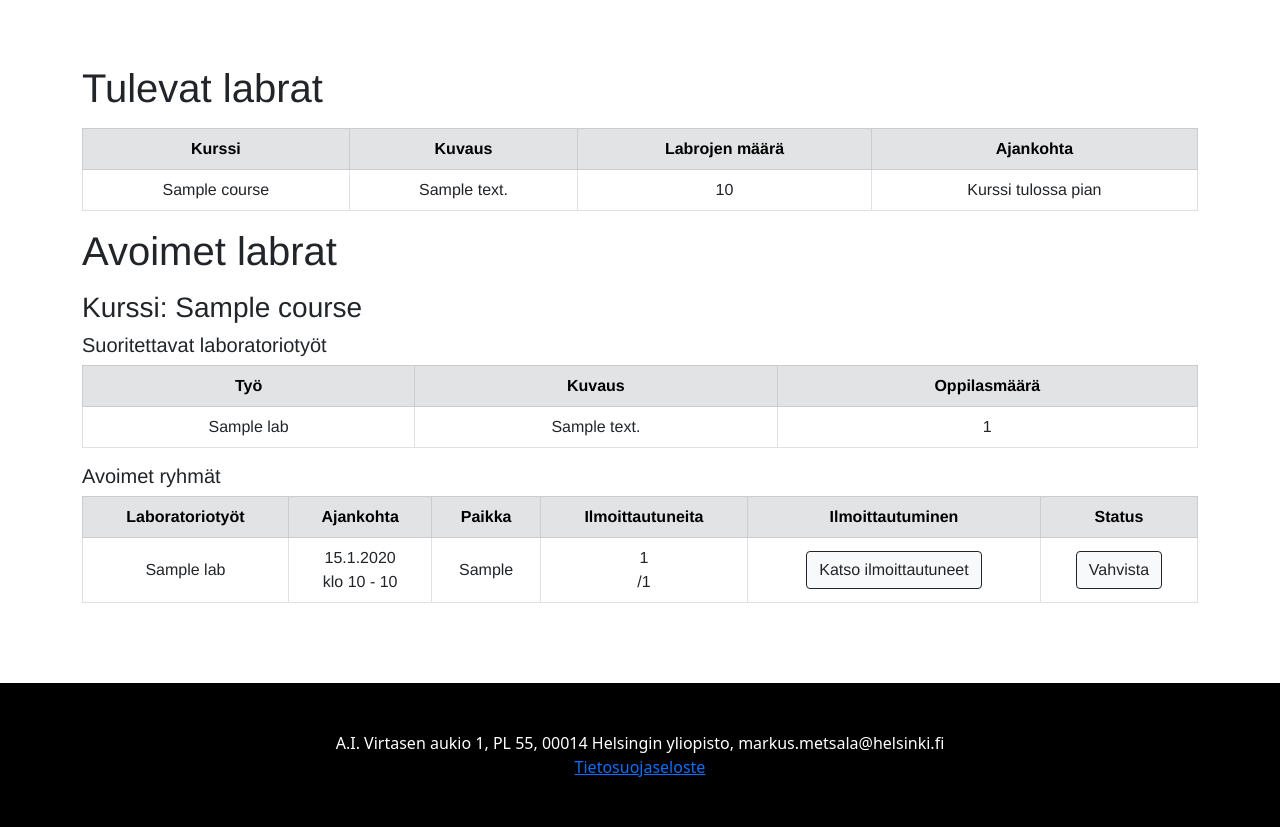
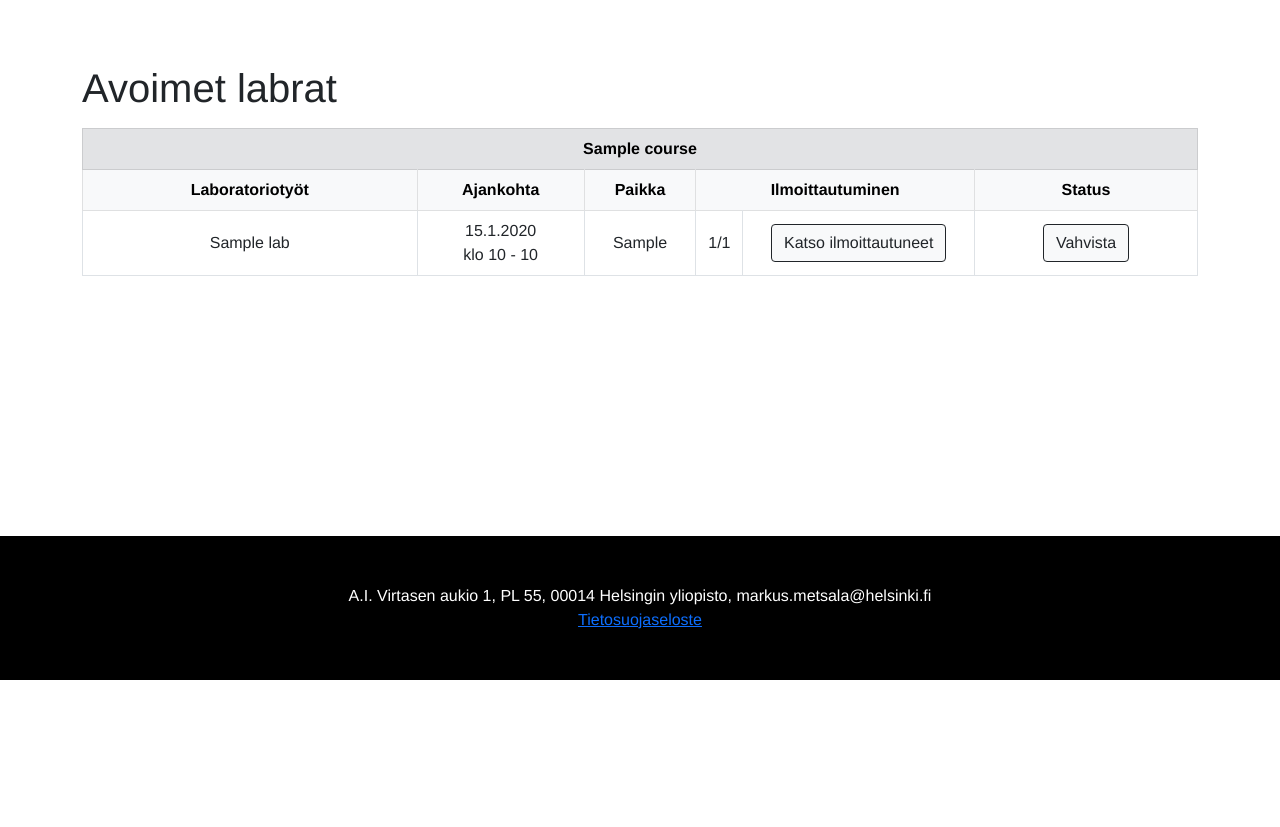
Before and after one commit to Salmela/ilmo, a Django app: page /open_labs/ in a window 1280 px wide. Shown: the part 120-947 px from the top of the page. After the commit the page ends 800 px from the top, so only its background shows below. Run offline with Django 4.2, Linux system fonts and the light colour scheme; a user stored in the database is signed in; tables that the repository leaves empty hold one stand-in row (values such as "Sample post"); parts of the project's set-up code (start-up, migrations or seed data) failed here and were passed over.

Commit message:
simplify open_labs view and other cosmetic changes

```diff
--- a/app/ilmoweb/static/CSS/main.css
+++ b/app/ilmoweb/static/CSS/main.css
@@ -35,6 +35,7 @@ body {
     padding: 3em;
     color:white;
     background-color:black;
+    font-family: 'Helvetica', 'Arial', sans-serif;
 }
 
 .logo {
--- a/app/ilmoweb/templates/created_labs.html
+++ b/app/ilmoweb/templates/created_labs.html
@@ -40,9 +40,9 @@
                   <td>{{lab.name}}</td>
                   <td>{{lab_group.place}}</td>
                   {% if lab_group.status == 0 %}
-                    <td>Ei aktivoitu</td>
+                    <td>Ei julkaistu</td>
                   {% elif lab_group.status == 1 %}
-                    <td>Ryhmä aktivoitu</td>
+                    <td>Ilmoittautuminen käynnissä</td>
                   {% elif lab_group.status == 2 %}
                     <td>Vahvistettu</td>
                   {% elif lab_group.status == 3 %}
--- a/app/ilmoweb/templates/evaluate_report.html
+++ b/app/ilmoweb/templates/evaluate_report.html
@@ -21,11 +21,11 @@
         </tr>
         <tr>
           <td>Ryhmä</td>
-          <td>{{ lab_group.date }}</td>
+          <td>{{lab_group.date.day}}.{{lab_group.date.month}}.{{lab_group.date.year}}</td>
         </tr>
         <tr>
           <td>Palautuspäivä</td>
-          <td>{{ report.send_date }}</td>
+          <td>{{ report.send_date.day }}.{{ report.send_date.month }}.{{ report.send_date.year }}</td>
         </tr>
         <tr>
           <td>Raportti</td>
--- a/app/ilmoweb/templates/open_labs.html
+++ b/app/ilmoweb/templates/open_labs.html
@@ -1,75 +1,22 @@
 {% extends "layout.html" %}
 {% block title %} Open Labs {% endblock %}
 {% block content %}
-<div class="container-sm">
-  <h1 class="float-left mb-3">Tulevat labrat</h1>
-</div>
-<div class="container-sm">
-  <table class="table table-bordered align-middle">
-    <thead>
-      <tr class="table-secondary align-middle">
-        <th>Kurssi</th>
-        <th>Kuvaus</th>
-        <th>Labrojen määrä</th>
-        <th>Ajankohta</th>
-      </tr>
-    </thead>
-    <tbody>
-      {% for course in courses %}
-        <tr>
-          <td>{{ course.name }}</td>
-          <td>{{ course.description }}</td>
-          <td>{{ course.labs_amount }}</td>
-          {% if course.is_visible %}
-            <td>Kurssi tulossa pian</td>
-          {% else %}
-            <td>Kurssia ei tulossa</td>
-          {% endif %}
-        </tr>
-      {% endfor %}
-    </tbody>
-  </table>
-</div>
-
 <div class="container-sm">
   <h1 class="text-left mb-3">Avoimet labrat</h1>
 </div>
 {% for course in courses %}
   <div class="container-sm">
-    <h3 class="text-left">Kurssi: {{course.name}}</h3>
-    <h5 class="text-left">Suoritettavat laboratoriotyöt</h5>
     <table class="table table-bordered align-middle">
       <thead>
         <tr class="table-secondary">
-          <th>Työ</th>
-          <th>Kuvaus</th>
-          <th>Oppilasmäärä</th>
+          <th class="align-middle" colspan="6">{{course.name}}</th>
         </tr>
-      </thead>
-      <tbody>
-        {% for lab in labs %}
-          {% if lab.course_id == course.id %}
-            <tr>
-              {% if lab.is_visible == 1 %}
-              <td>{{lab.name}}</td>
-              <td>{{lab.description}}</td>
-              <td>{{lab.max_students}}</td>
-              {% endif %}
-            </tr>
-          {% endif %}
-        {% endfor %}
-      </tbody>
-    </table>
-    <h5 class="text-left">Avoimet ryhmät</h5>
-    <table class="table table-bordered align-middle">
-      <thead>
-        <tr class="table-secondary">
-          <th>Laboratoriotyöt</th>
-          <th>Ajankohta</th>
-          <th>Paikka</th>
-          <th>Ilmoittautuneita</th>
-          <th>Ilmoittautuminen</th>
-          <th>Status</th>
+        <tr class="table-light">
+          <th width="30%">Laboratoriotyöt</th>
+          <th width="15%">Ajankohta</th>
+          <th width="10%">Paikka</th>
+          <th width="25%" colspan="2">Ilmoittautuminen</th>
+          <th width="20%">Status</th>
         </tr>
       </thead>
       <tbody>
@@ -87,7 +34,7 @@
                         klo {{lab_group.start_time.hour}} - {{lab_group.end_time.hour}}
                       </td>
                       <td>{{lab_group.place}}</td>
-                      <td><div id="signed_up{{ lab_group.id }}">{{ lab_group.signed_up_students }}</div>/{{lab.max_students}}</td>
+                      <td><div id="signed_up{{ lab_group.id }}">{{ lab_group.signed_up_students }}/{{lab.max_students}}</div></td>
                       {% if user.is_staff %}
                         <td>
                           <button type="button" class="btn btn-light btn-outline-dark" data-testid="{{ lab_group.id }}" data-bs-toggle="modal" data-bs-target="#students{{lab_group.id}}">
@@ -98,14 +45,14 @@
                               <div class="modal-content">
                                 <div class="modal-header">
                                   <h1 class="modal-title fs-5" id="studentsLabel">
-                                    Kurssin {{course.name}} laboratoriotyöhön {{lab.name}} ilmoittautuneet opiskelijat
+                                    Ilmoittautuneet opiskelijat
                                   </h1>
                                   <button type="button" class="btn-close" data-bs-dismiss="modal" aria-label="Close" data-testid="close_{{lab_group.id}}"></button>
                                 </div>
                                 <div class="modal-body">
                                   {% for signup in signedup %}
                                   {% if signup.labgroups_id == lab_group.id %}
-                                    <p><b  data-testid="{{signup.user}}">{{signup.user}}:</b> {{signup.user.email}},  {{signup.user.student_id}}<br></p>
+                                    <p><b  data-testid="{{signup.user}}">{{signup.user.first_name}} {{signup.user.last_name}}:</b> {{signup.user.email}},  {{signup.user.student_id}}<br></p>
                                   {% endif %}
                                   {% endfor %}
                                 </div>
```
Also changed, not shown: app/ilmoweb/templates/my_labs.html (+16 -8 lines), app/ilmoweb/templates/returned_reports.html (+17 -13 lines), app/ilmoweb/tests/tests.py (+31 -5 lines).
